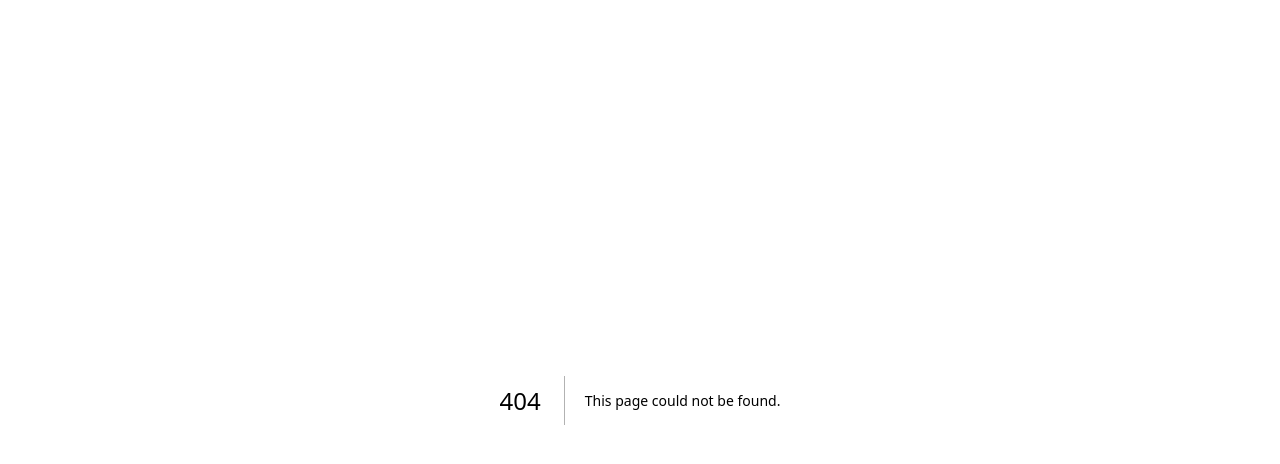
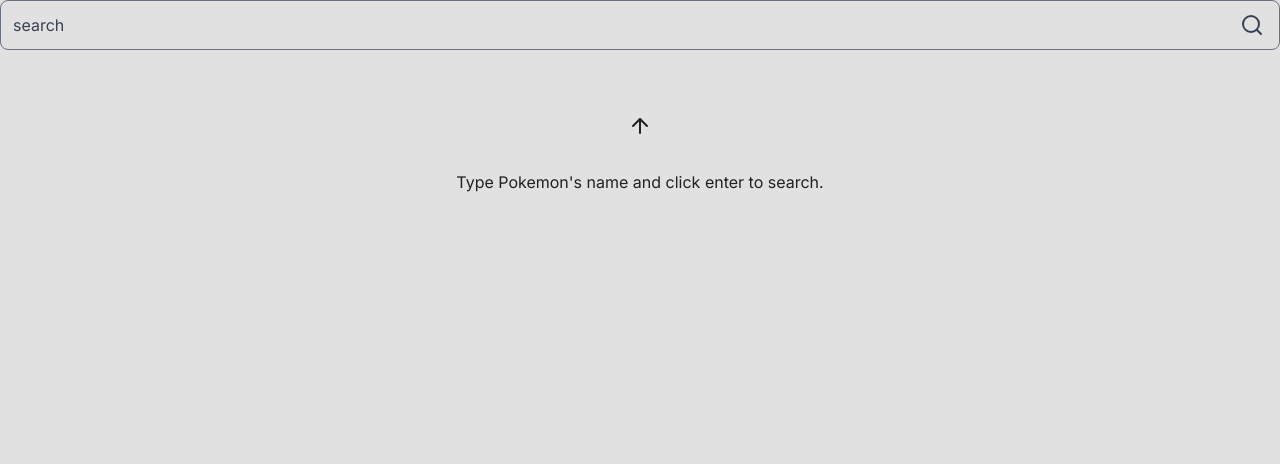
Before and after one commit to thaisquintana/arvo-podeDesk, a Next.js app: page /searchPokemon in a window 1280 px wide. Before the commit this address had no page. Shown: the top 464 px of the page. Built offline with nearby package versions, Linux system fonts and the light colour scheme.

Commit message:
added default state

```diff
--- a/src/app/page.tsx
+++ b/src/app/page.tsx
@@ -1,6 +1,7 @@
 import Card from "./components/card";
 import Header from "./components/header";
 import SearchBar from "./components/searchBar";
+import SearchPokemon from "./searchPokemon/page";
 
 export default function Home({
   searchParams,
@@ -12,8 +13,7 @@
     <>
       <Header />
       <main className="p-8 mx-auto my-0">
-        <SearchBar />
-        <Card query={query} />
+        <SearchPokemon query={query} />
       </main>
     </>
   );
--- /dev/null
+++ b/src/app/searchPokemon/page.tsx
@@ -0,0 +1,22 @@
+"use client";
+
+import { ArrowUpIcon } from "lucide-react";
+import Card from "../components/card";
+import { TermSearch } from "../components/card/types";
+import SearchBar from "../components/searchBar";
+
+export default function SearchPokemon({ query }: TermSearch) {
+  return (
+    <>
+      <SearchBar />
+      {query ? (
+        <Card query={query} />
+      ) : (
+        <div className="p-8 mx-auto my-0 w-full flex justify-center items-center flex-col">
+          <ArrowUpIcon className="mt-8" />
+          <p className="mt-8">Type Pokemon's name and click enter to search.</p>
+        </div>
+      )}
+    </>
+  );
+}
```
